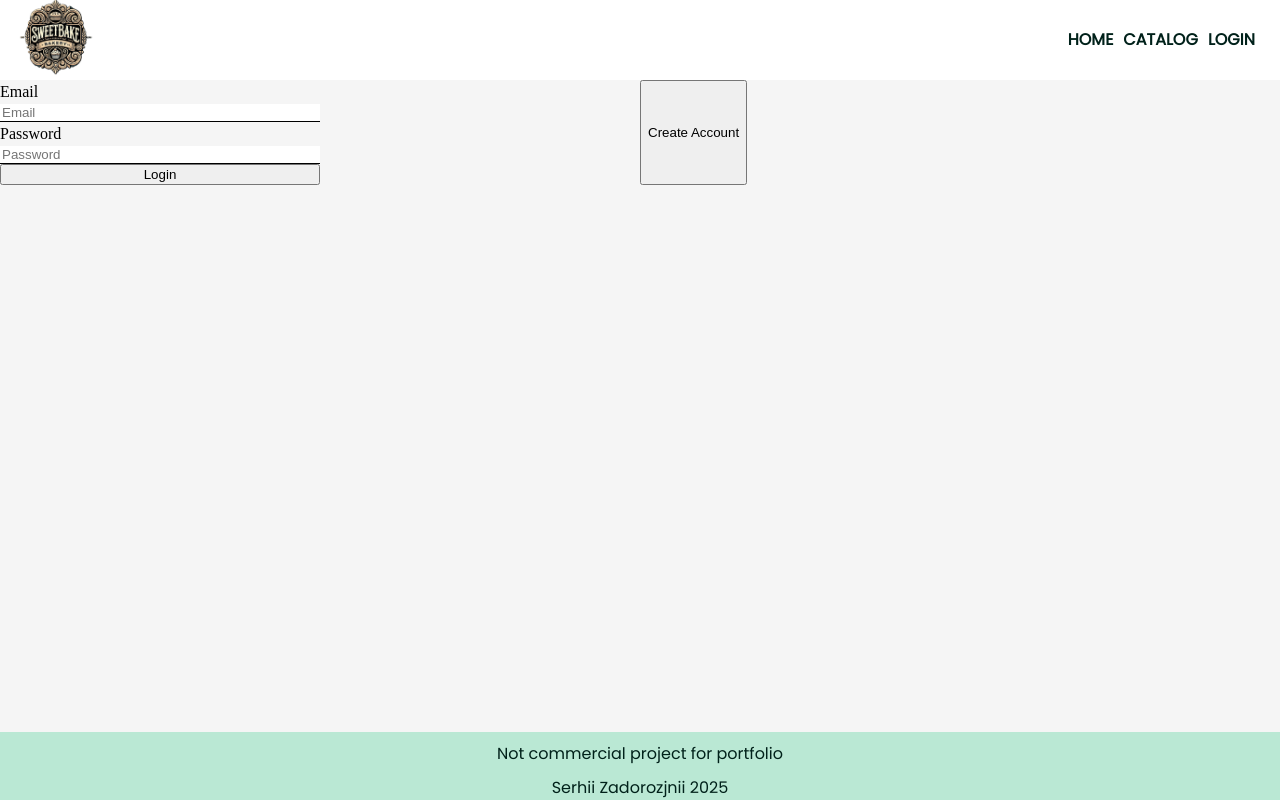
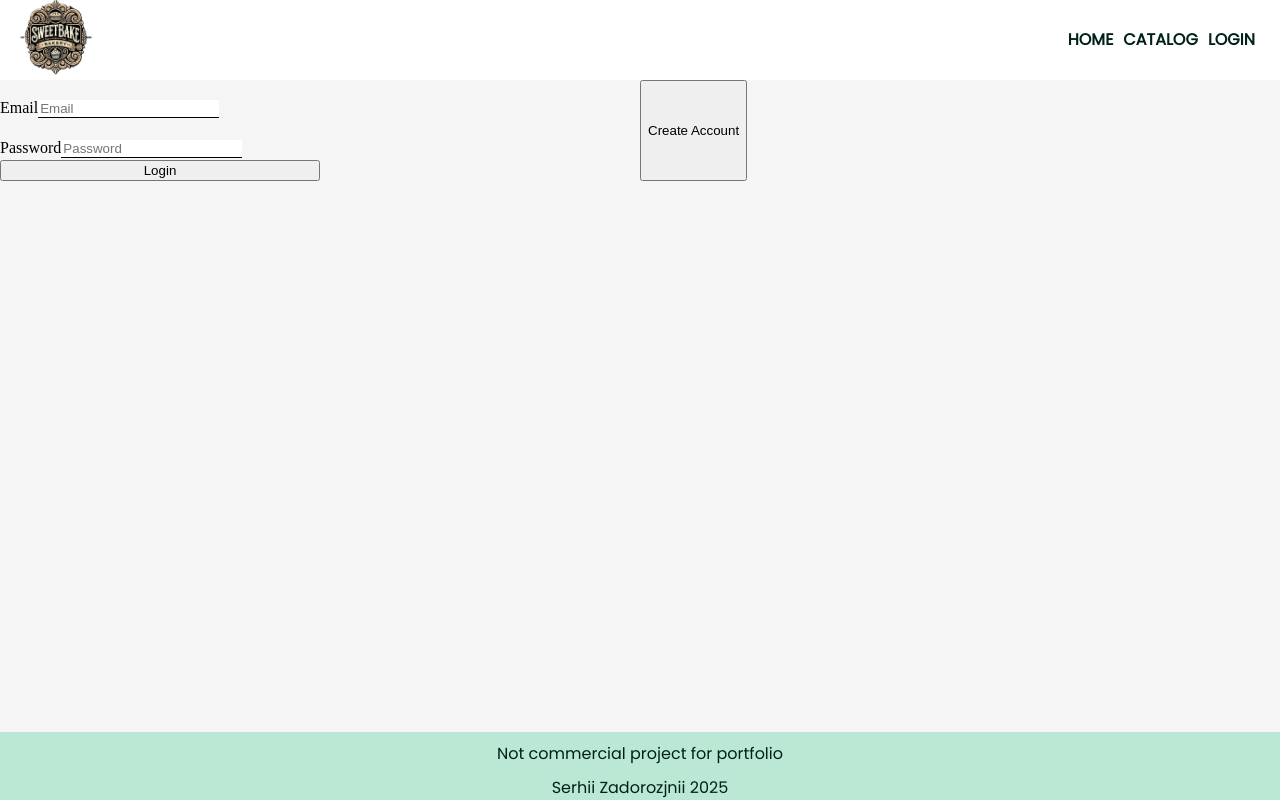
Before and after one commit to wiseacreserj/sweetbake, a React (Vite) app in the folder frontend/: page /login in a window 1280 px wide. Built offline with nearby package versions, Linux system fonts and the light colour scheme.

Commit message:
add some styles to LoginForm

```diff
--- a/frontend/src/components/LoginForm/LoginForm.jsx
+++ b/frontend/src/components/LoginForm/LoginForm.jsx
@@ -13,18 +13,23 @@ const LoginForm = () => {
     return (
         <div className={styles.formContainer}>
             <form onSubmit={handleSubmit(() => console.log(watch()))}>
+                <div>
                     <label htmlFor="email">Email</label>
                     <input
                         type="email"
                         {...register("email")}
                         placeholder="Email"
                     />
+                </div>
+                <div>
                     <label htmlFor="password">Password</label>
                     <input
                         type="email"
                         {...register("password")}
                         placeholder="Password"
                     />
+                </div>
+
                 <button type="submit">Login</button>
             </form>
         </div>
--- a/frontend/src/components/LoginForm/LoginForm.module.css
+++ b/frontend/src/components/LoginForm/LoginForm.module.css
@@ -9,6 +9,7 @@
 }
 
 .formContainer input {
+    margin-top: 20px;
     outline: none;
     border: none;
     border-bottom: 1px solid black;
```
Lines whose indentation alone changed are shown as unchanged.
